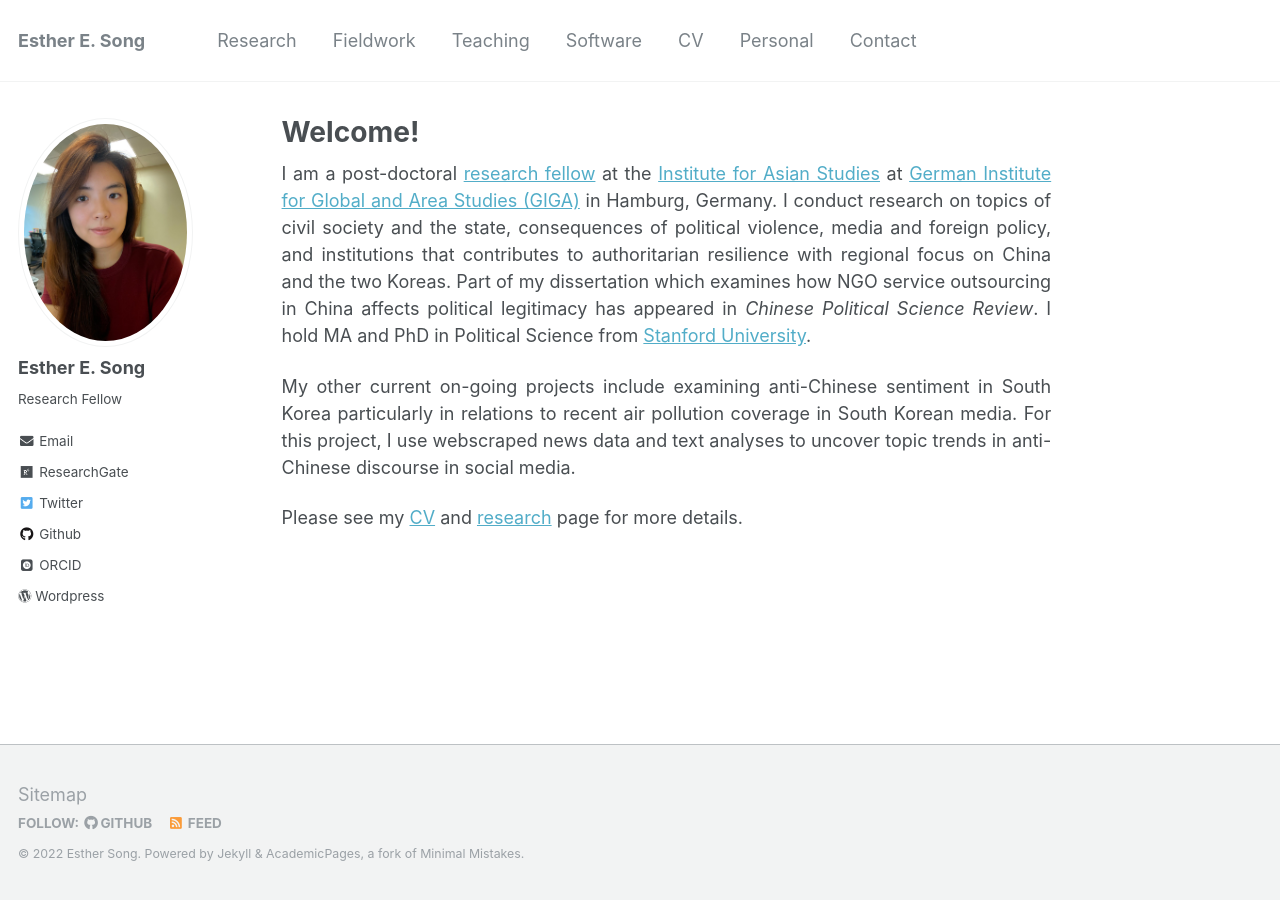
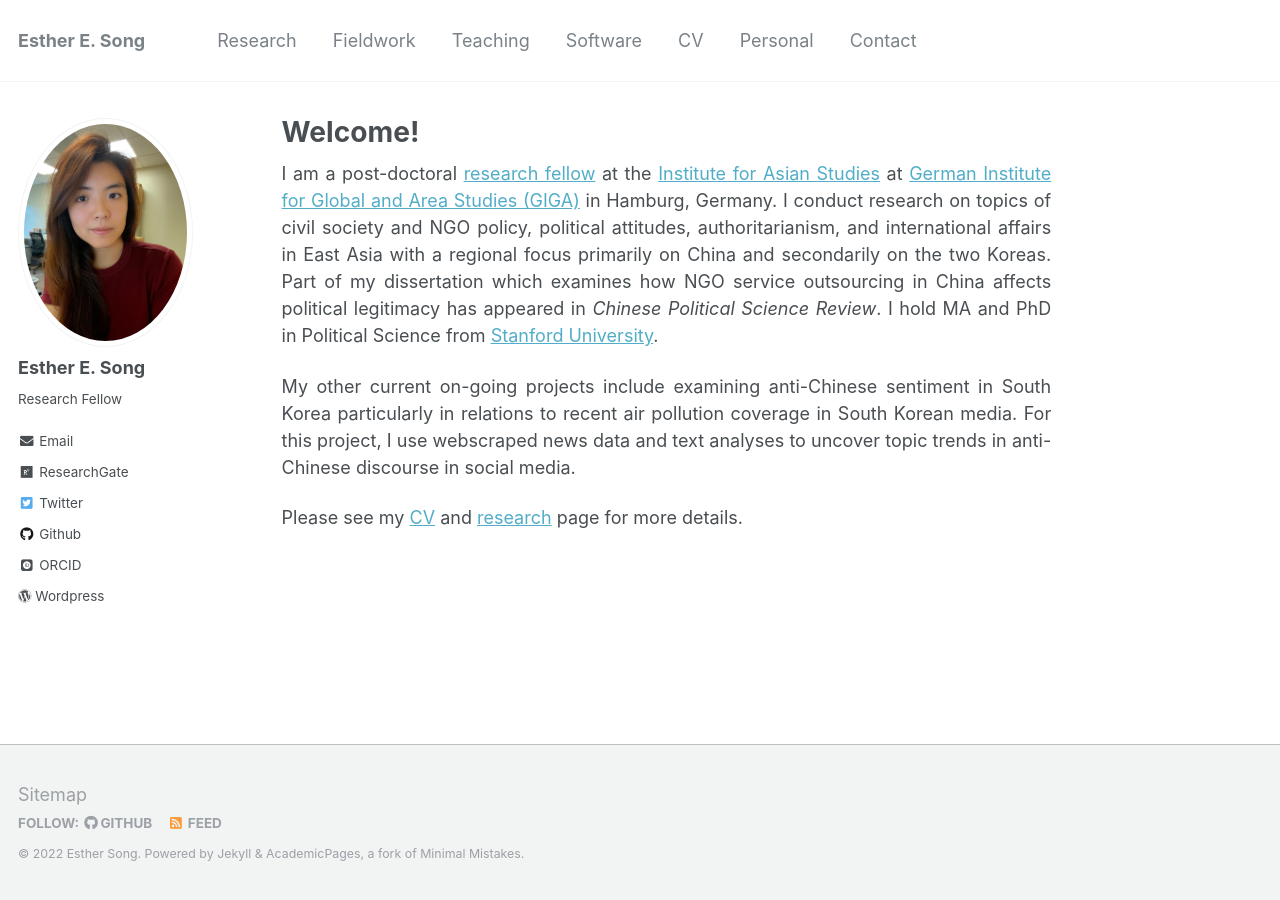
Before and after one commit to ehsong/ehsong.github.io, a Jekyll site: the page built from _pages/about.md, in a window 1280 px wide. Built offline with Jekyll 4.4.1, drawn with Linux system fonts in a browser that asks for light colours; some web fonts are replaced.

Commit message:
Update about.md

```diff
--- a/_pages/about.md
+++ b/_pages/about.md
@@ -7,7 +7,7 @@
   - /about/
   - /about.html
 ---
-I am a post-doctoral [research fellow](https://www.giga-hamburg.de/en/the-giga/team/song-esther) at the [Institute for Asian Studies](https://www.giga-hamburg.de/en/institutes/giga-institute-for-asian-studies/) at [German Institute for Global and Area Studies (GIGA)](https://www.giga-hamburg.de/en/) in Hamburg, Germany. I conduct research on topics of civil society and the state, consequences of political violence, media and foreign policy, and institutions that contributes to authoritarian resilience with regional focus on China and the two Koreas. Part of my dissertation which examines how NGO service outsourcing in China affects political legitimacy has appeared in *Chinese Political Science Review*. I hold MA and PhD in Political Science from [Stanford University](https://stanford.edu).
+I am a post-doctoral [research fellow](https://www.giga-hamburg.de/en/the-giga/team/song-esther) at the [Institute for Asian Studies](https://www.giga-hamburg.de/en/institutes/giga-institute-for-asian-studies/) at [German Institute for Global and Area Studies (GIGA)](https://www.giga-hamburg.de/en/) in Hamburg, Germany. I conduct research on topics of civil society and NGO policy, political attitudes, authoritarianism, and international affairs in East Asia with a regional focus primarily on China and secondarily on the two Koreas. Part of my dissertation which examines how NGO service outsourcing in China affects political legitimacy has appeared in *Chinese Political Science Review*. I hold MA and PhD in Political Science from [Stanford University](https://stanford.edu).
 
 My other current on-going projects include examining anti-Chinese sentiment in South Korea particularly in relations to recent air pollution coverage in South Korean media. For this project, I use webscraped news data and text analyses to uncover topic trends in anti-Chinese discourse in social media.
 
```
